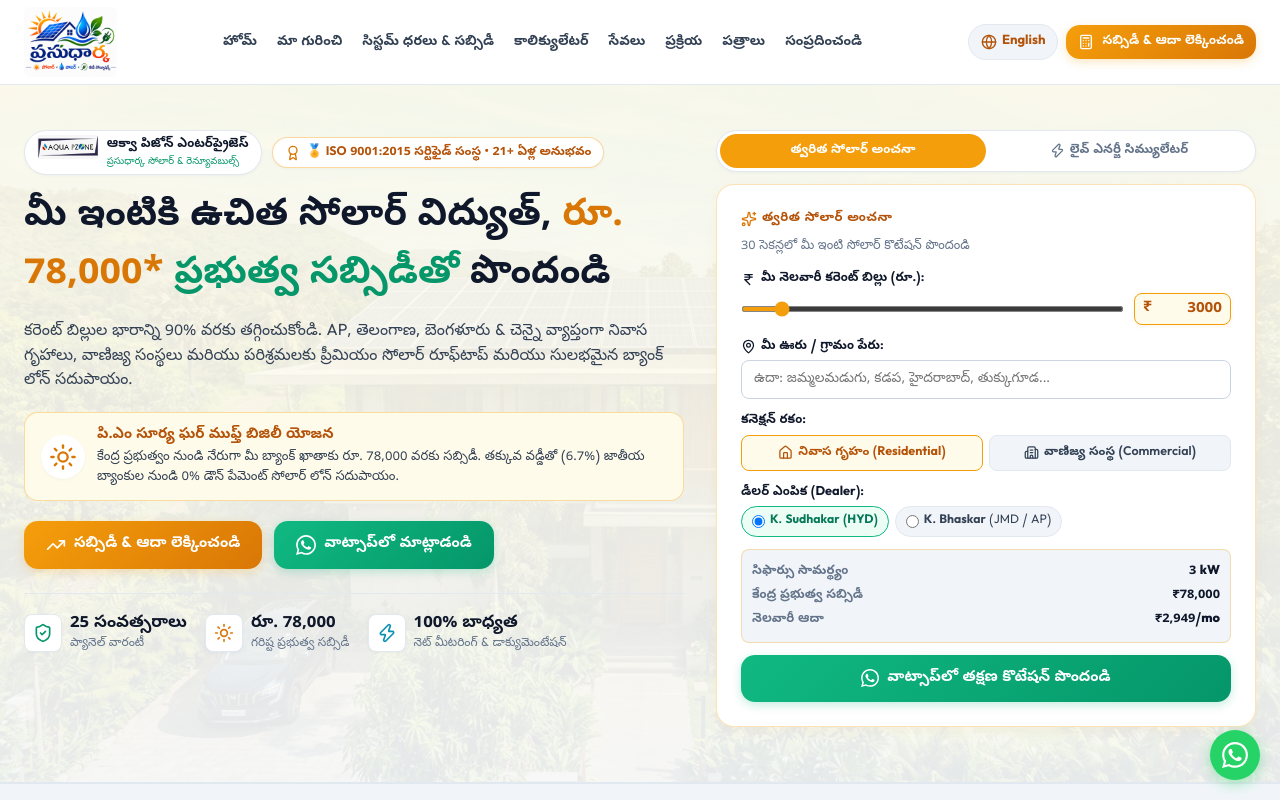
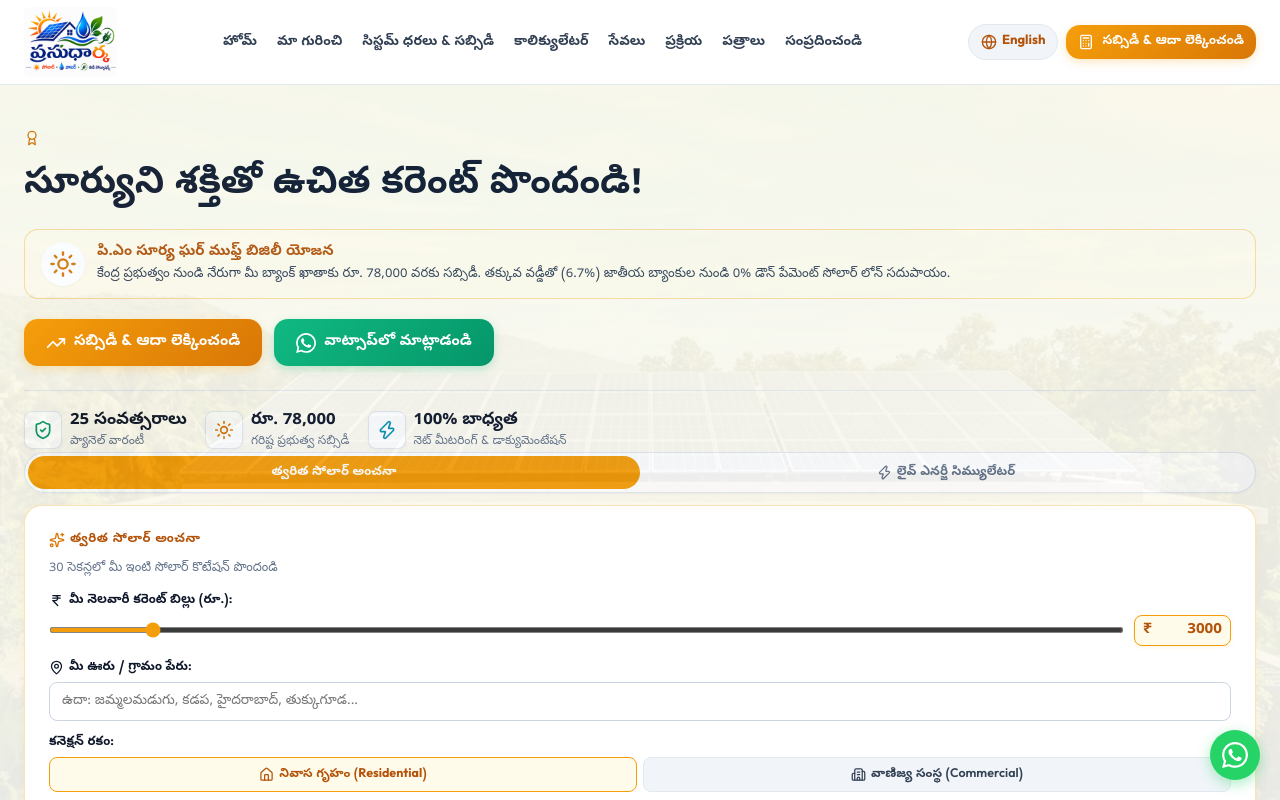
Before and after one commit to PushkarKunda/PrasudhaArka, a React (Vite) app: page / in a window 1280 px wide. Shown: the top 800 px of the page. Built offline with nearby package versions, Linux system fonts and the light colour scheme.

Commit message:
Url # issue

```diff
--- a/src/App.jsx
+++ b/src/App.jsx
@@ -1,5 +1,6 @@
 import React, { useState, useEffect } from 'react';
 import { I18N } from './data/i18n';
+import { initCleanUrlHandler } from './utils/navigation';
 import { Navbar } from './components/Navbar';
 import { Hero } from './components/Hero';
 import { SolarCalculator } from './components/SolarCalculator';
@@ -19,6 +20,10 @@ export function App() {
   const [lang, setLang] = useState(() => {
     return localStorage.getItem('prasudharka_lang') || 'te';
   });
+
+  useEffect(() => {
+    initCleanUrlHandler();
+  }, []);
 
   useEffect(() => {
     localStorage.setItem('prasudharka_lang', lang);
--- a/src/components/Footer.jsx
+++ b/src/components/Footer.jsx
@@ -1,6 +1,7 @@
 import React from 'react';
 import { Headphones, MapPin, Mail, ExternalLink } from 'lucide-react';
 import { DEALERS } from '../data/dealers';
+import { scrollToSection } from '../utils/navigation';
 
 export const Footer = ({ lang, t }) => {
   return (
@@ -31,11 +32,11 @@ export const Footer = ({ lang, t }) => {
           <div className="footer-col">
             <h4 className="footer-col-title">Quick Navigation</h4>
             <ul className="footer-links-list">
-              <li><a href="#home">Home</a></li>
-              <li><a href="#pricing">System Pricing</a></li>
-              <li><a href="#calculator">Calculator</a></li>
-              <li><a href="#services">Services</a></li>
-              <li><a href="#contact">Contact Us</a></li>
+              <li><a href="#home" onClick={(e) => scrollToSection('home', e)}>Home</a></li>
+              <li><a href="#pricing" onClick={(e) => scrollToSection('pricing', e)}>System Pricing</a></li>
+              <li><a href="#calculator" onClick={(e) => scrollToSection('calculator', e)}>Calculator</a></li>
+              <li><a href="#services" onClick={(e) => scrollToSection('services', e)}>Services</a></li>
+              <li><a href="#contact" onClick={(e) => scrollToSection('contact', e)}>Contact Us</a></li>
             </ul>
           </div>
 
@@ -43,12 +44,12 @@ export const Footer = ({ lang, t }) => {
           <div className="footer-col">
             <h4 className="footer-col-title">Our Offerings</h4>
             <ul className="footer-links-list">
-              <li><a href="#about">Panasonic Rooftop Solar</a></li>
-              <li><a href="#about">Havells Solar Systems</a></li>
-              <li><a href="#about">Polycab Panels & Inverters</a></li>
-              <li><a href="#services">Lithium-Ion Battery Storage</a></li>
-              <li><a href="#services">Commercial RO Plants</a></li>
-              <li><a href="#services">CRI Agricultural Pumps</a></li>
+              <li><a href="#about" onClick={(e) => scrollToSection('about', e)}>Panasonic Rooftop Solar</a></li>
+              <li><a href="#about" onClick={(e) => scrollToSection('about', e)}>Havells Solar Systems</a></li>
+              <li><a href="#about" onClick={(e) => scrollToSection('about', e)}>Polycab Panels & Inverters</a></li>
+              <li><a href="#services" onClick={(e) => scrollToSection('services', e)}>Lithium-Ion Battery Storage</a></li>
+              <li><a href="#services" onClick={(e) => scrollToSection('services', e)}>Commercial RO Plants</a></li>
+              <li><a href="#services" onClick={(e) => scrollToSection('services', e)}>CRI Agricultural Pumps</a></li>
             </ul>
           </div>
 
--- a/src/components/Hero.jsx
+++ b/src/components/Hero.jsx
@@ -5,6 +5,7 @@ import { WhatsAppIcon } from './WhatsAppIcon';
 import { QuickQuoteCard } from './QuickQuoteCard';
 import { EnergyFlowVisualizer } from './EnergyFlowVisualizer';
 import { getWhatsAppUrl } from '../data/dealers';
+import { scrollToSection } from '../utils/navigation';
 
 export const Hero = ({ lang, t }) => {
   const [activeHeroTab, setActiveHeroTab] = useState('quote'); // 'quote' | 'simulator'
@@ -25,43 +26,32 @@ export const Hero = ({ lang, t }) => {
         <div className="hero-sun-sphere"></div>
       </div>
 
-      <div className="container hero-content-wrapper">
-        {/* Left Column: Hero Copy & Value Props */}
-        <div className="hero-text-content">
-          {/* Brand Intro & ISO Badge */}
-          <div className="hero-badges-wrapper">
-            <div className="hero-brand-intro">
-              <div className="hero-brand-logo-wrap">
-                <img
-                  src="/assets/aquapzone_logo.jpg"
-                  alt="AquaPzone Enterprises Logo"
-                  className="hero-aquapzone-logo"
-                  onError={(e) => { e.target.style.display = 'none'; }}
-                />
-              </div>
-              <div className="hero-brand-text">
-                <span className="hero-firm-title">{t.firmTitle}</span>
-                <span className="hero-firm-subtitle">{t.firmSubtitle}</span>
-              </div>
-            </div>
-
-            <div className="hero-badge-pill">
-              <Award size={16} className="text-gold" />
-              <span>{t.heroBadge}</span>
-            </div>
+      <div className="container hero-container">
+        {/* Left Column: Core Value Proposition */}
+        <div className="hero-content">
+          {/* Top Trust Badge */}
+          <div className="hero-badge">
+            <Award size={16} className="text-gold" />
+            <span>{t.badgeIso}</span>
           </div>
 
           {/* Main Headline */}
-          <h1
-            className="hero-title"
-            dangerouslySetInnerHTML={{ __html: t.heroTitle }}
-          />
+          <h1 className="hero-title">
+            {lang === 'te' ? (
+              <>
+                సూర్యుని శక్తితో <span className="text-gradient">ఉచిత కరెంట్</span> పొందండి!
+              </>
+            ) : (
+              <>
+                Power Your Home With <span className="text-gradient">Free Solar Energy</span>
+              </>
+            )}
+          </h1>
 
-          <p className="hero-lead-text">
-            {t.heroLead}
-          </p>
+          {/* Subtitle */}
+          <p className="hero-subtitle">{t.heroSub}</p>
 
-          {/* Subsidy Highlight Card */}
+          {/* PM Surya Ghar Subsidy Callout Box */}
           <div className="hero-subsidy-highlight-card">
             <div className="subsidy-coin-icon">
               <Sun size={28} className="text-amber-400" />
@@ -74,7 +64,11 @@ export const Hero = ({ lang, t }) => {
 
           {/* Hero Action Buttons */}
           <div className="hero-cta-buttons">
-            <a href="#calculator" className="btn btn-primary btn-lg btn-glow">
+            <a
+              href="#calculator"
+              onClick={(e) => scrollToSection('calculator', e)}
+              className="btn btn-primary btn-lg btn-glow"
+            >
               <TrendingUp size={20} />
               <span>{t.btnCalcSubsidy}</span>
             </a>
--- a/src/components/Navbar.jsx
+++ b/src/components/Navbar.jsx
@@ -1,6 +1,7 @@
 import React, { useState, useEffect } from 'react';
 import { motion, AnimatePresence } from 'framer-motion';
 import { Globe, Calculator, Menu, X, Sparkles, ChevronRight } from 'lucide-react';
+import { scrollToSection } from '../utils/navigation';
 
 export const Navbar = ({ lang, setLang, t }) => {
   const [isScrolled, setIsScrolled] = useState(false);
@@ -49,44 +50,11 @@ export const Navbar = ({ lang, setLang, t }) => {
     const wasMobileMenuOpen = mobileMenuOpen;
     if (wasMobileMenuOpen) {
       setMobileMenuOpen(false);
-    }
-
-    const targetId = href ? href.replace('#', '') : '';
-    if (!targetId) return;
-
-    const performScroll = () => {
-      if (targetId === 'home') {
-        window.scrollTo({ top: 0, behavior: 'smooth' });
-        if (window.history.pushState) {
-          window.history.pushState(null, null, '#home');
-        }
-        return;
-      }
-
-      const element = document.getElementById(targetId);
-      if (element) {
-        const isMobile = window.innerWidth <= 768;
-        const headerOffset = isMobile ? 74 : 88;
-        const elementPosition = element.getBoundingClientRect().top + window.pageYOffset;
-        const offsetPosition = Math.max(0, elementPosition - headerOffset);
-
-        window.scrollTo({
-          top: offsetPosition,
-          behavior: 'smooth'
-        });
-
-        if (window.history.pushState) {
-          window.history.pushState(null, null, href);
-        }
-      }
-    };
-
-    // If mobile menu was open, wait a short moment for the drawer closing
-    // so layout recalculations don't cancel browser smooth scrolling
-    if (wasMobileMenuOpen) {
-      setTimeout(performScroll, 80);
+      setTimeout(() => {
+        scrollToSection(href);
+      }, 80);
     } else {
-      performScroll();
+      scrollToSection(href);
     }
   };
 
--- /dev/null
+++ b/src/utils/navigation.js
@@ -0,0 +1,54 @@
+/**
+ * Clean Smooth Navigation Utility
+ * Smoothly scrolls to target sections without appending '#' to the browser URL.
+ */
+
+export const scrollToSection = (target, e) => {
+  if (e && e.preventDefault) {
+    e.preventDefault();
+  }
+
+  const targetId = typeof target === 'string' ? target.replace(/^#/, '') : '';
+  if (!targetId) return;
+
+  if (targetId === 'home') {
+    window.scrollTo({ top: 0, behavior: 'smooth' });
+    return;
+  }
+
+  const element = document.getElementById(targetId);
+  if (element) {
+    const isMobile = typeof window !== 'undefined' && window.innerWidth <= 768;
+    const headerOffset = isMobile ? 74 : 88;
+    const elementPosition = element.getBoundingClientRect().top + window.pageYOffset;
+    const offsetPosition = Math.max(0, elementPosition - headerOffset);
+
+    window.scrollTo({
+      top: offsetPosition,
+      behavior: 'smooth'
+    });
+  }
+};
+
+/**
+ * Strips any incoming hash from URL on page load (e.g., #contact -> clean URL)
+ * while scrolling to the requested section smoothly.
+ */
+export const initCleanUrlHandler = () => {
+  if (typeof window === 'undefined') return;
+
+  const rawHash = window.location.hash;
+  if (rawHash) {
+    const sectionId = rawHash.replace(/^#/, '');
+
+    // Replace the URL in history without the hash immediately
+    if (window.history.replaceState) {
+      window.history.replaceState(null, '', window.location.pathname + window.location.search);
+    }
+
+    // Scroll to the targeted section if it exists
+    setTimeout(() => {
+      scrollToSection(sectionId);
+    }, 150);
+  }
+};
```
